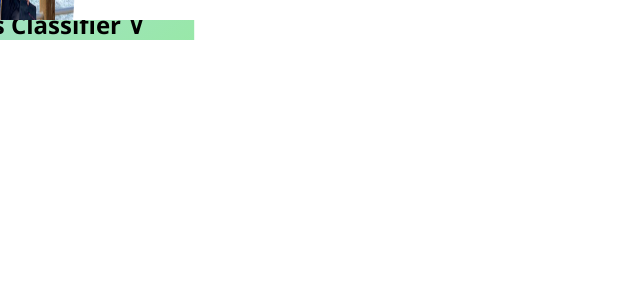
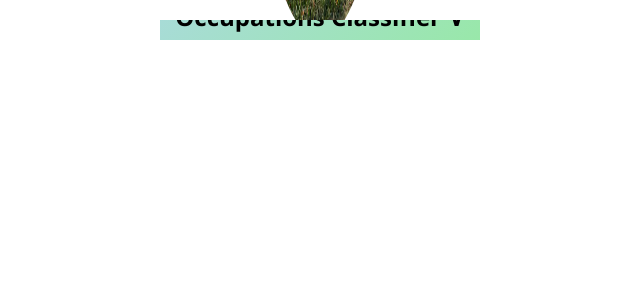
Before and after one commit to enagola/web, a Jekyll site: the page built from docs/ethan.md, in a window 1280 px wide. Shown: the top 300 px of the page, without its empty margins (0-640 px from the left). Built offline with Jekyll 4.4.1, drawn with Linux system fonts in a browser that asks for light colours.

Commit message:
Update template.html

```diff
--- a/docs/_layouts/template.html
+++ b/docs/_layouts/template.html
@@ -75,8 +75,8 @@
 
       .centered {
         position: absolute;
-        top: 0%;
-        left: 0%;
+        top: 50%;
+        left: 50%;
         transform: translate(-50%, -50%);
         text-align: center;
       }
```
